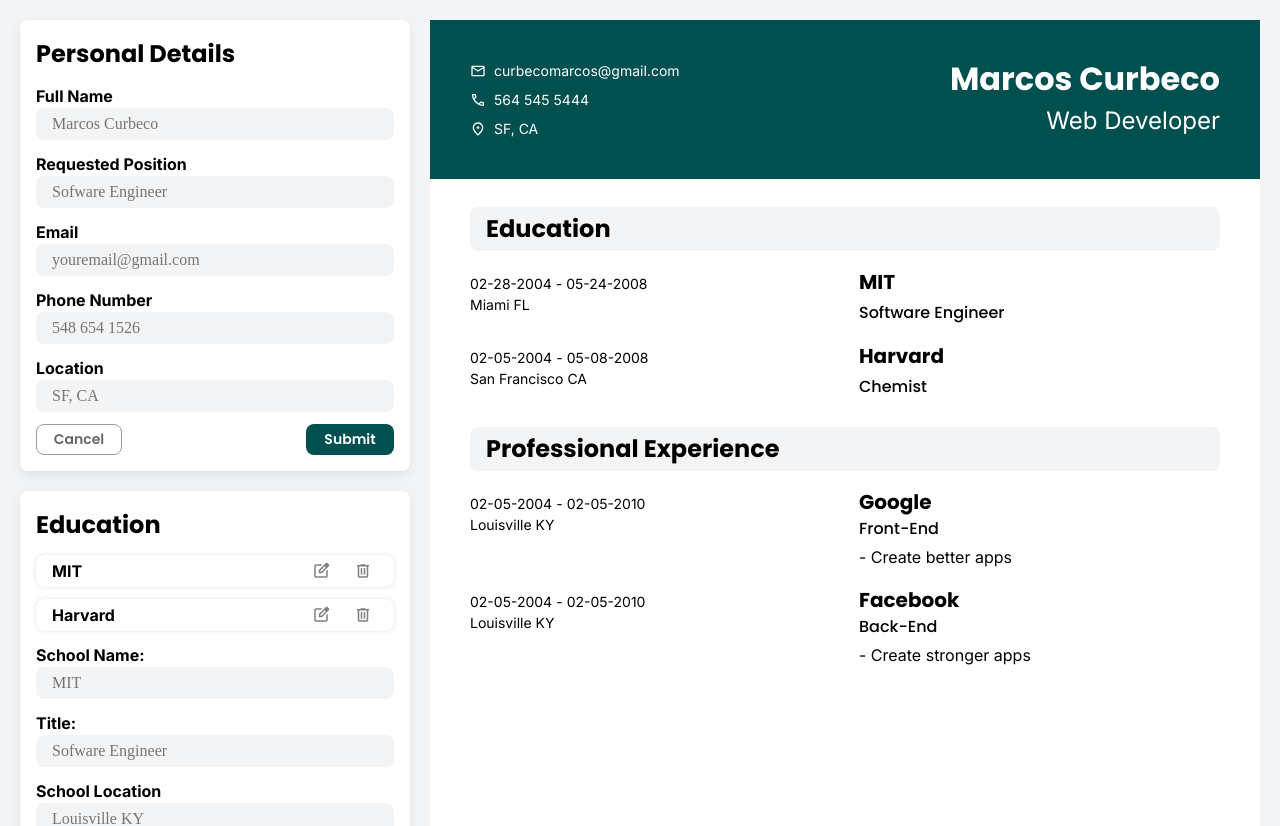
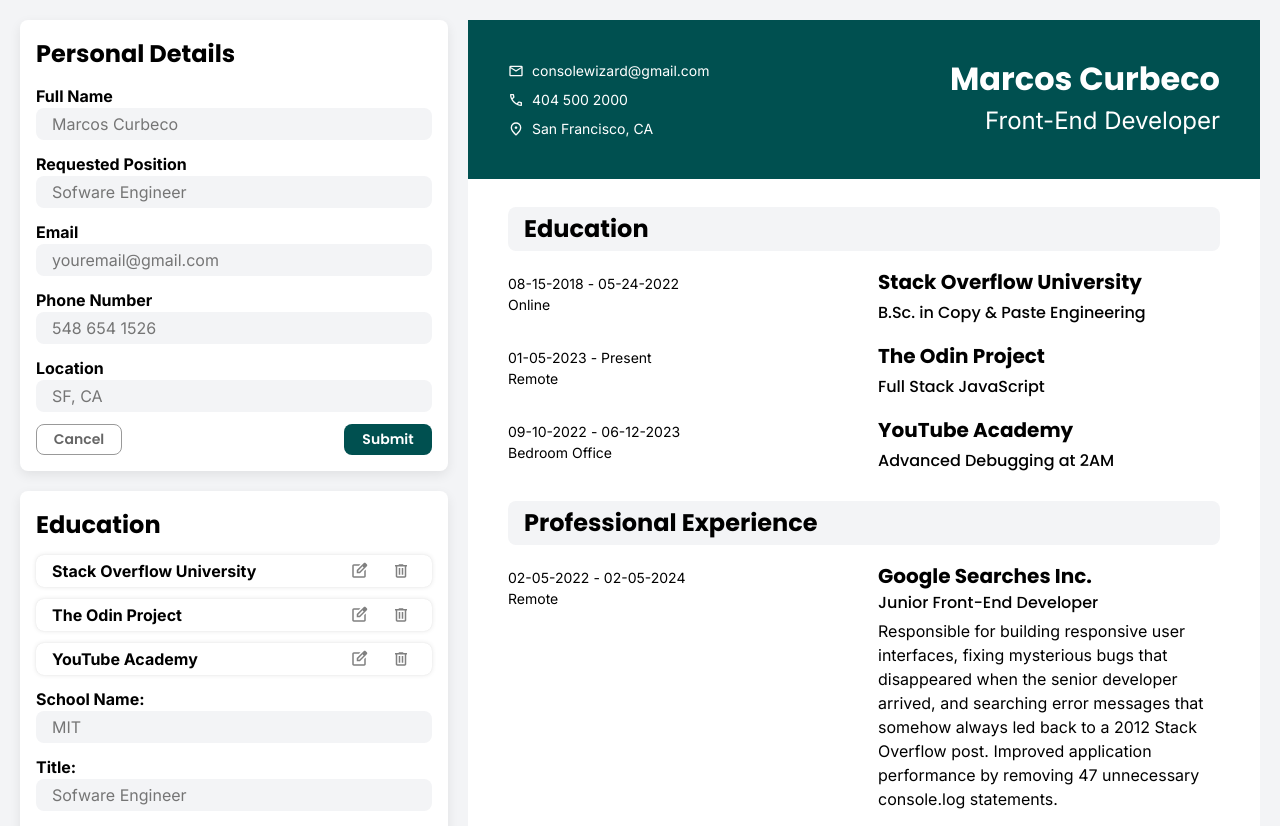
Before and after one commit to MCurb/cv-application-TOP_Project, a React (Vite) app: page / in a window 1280 px wide. Shown: the top 826 px of the page. Built offline with nearby package versions, Linux system fonts and the light colour scheme.

Commit message:
feat: add funny resume examples

```diff
--- a/src/App.css
+++ b/src/App.css
@@ -43,7 +43,7 @@ h2 {
   font-size: 24px;
 }
 
-p, label {
+p, label, input, ::placeholder {
   font-family: var(--text-font);
 }
 
--- a/src/App.jsx
+++ b/src/App.jsx
@@ -6,49 +6,69 @@ import { Resume } from "./components/resume/Resume";
 const initGnralInfo = {
   id: crypto.randomUUID(),
   fullName: "Marcos Curbeco",
-  requestedPosit: "Web Developer",
-  email: "curbecomarcos@gmail.com",
-  number: "564 545 5444",
-  location: "SF, CA",
+  requestedPosit: "Front-End Developer",
+  email: "consolewizard@gmail.com",
+  number: "404 500 2000",
+  location: "San Francisco, CA",
 };
 
 const initEducation = [
   {
     id: crypto.randomUUID(),
-    schoolName: "MIT",
-    title: "Software Engineer",
-    location: "Miami FL",
-    fromDate: "02-28-2004",
-    toDate: "05-24-2008",
+    schoolName: "Stack Overflow University",
+    title: "B.Sc. in Copy & Paste Engineering",
+    location: "Online",
+    fromDate: "08-15-2018",
+    toDate: "05-24-2022",
   },
   {
     id: crypto.randomUUID(),
-    schoolName: "Harvard",
-    title: "Chemist",
-    location: "San Francisco CA",
-    fromDate: "02-05-2004",
-    toDate: "05-08-2008",
+    schoolName: "The Odin Project",
+    title: "Full Stack JavaScript",
+    location: "Remote",
+    fromDate: "01-05-2023",
+    toDate: "Present",
+  },
+  {
+    id: crypto.randomUUID(),
+    schoolName: "YouTube Academy",
+    title: "Advanced Debugging at 2AM",
+    location: "Bedroom Office",
+    fromDate: "09-10-2022",
+    toDate: "06-12-2023",
   },
 ];
 
 const initWorkExp = [
   {
     id: crypto.randomUUID(),
-    companyName: "Google",
-    positionTitle: "Front-End",
-    location: "Louisville KY",
-    mainResp: "- Create better apps",
-    fromDate: "02-05-2004",
-    toDate: "02-05-2010",
+    companyName: "Google Searches Inc.",
+    positionTitle: "Junior Front-End Developer",
+    location: "Remote",
+    mainResp:
+      "Responsible for building responsive user interfaces, fixing mysterious bugs that disappeared when the senior developer arrived, and searching error messages that somehow always led back to a 2012 Stack Overflow post. Improved application performance by removing 47 unnecessary console.log statements.",
+    fromDate: "02-05-2022",
+    toDate: "02-05-2024",
   },
   {
     id: crypto.randomUUID(),
-    companyName: "Facebook",
-    positionTitle: "Back-End",
-    location: "Louisville KY",
-    mainResp: "- Create stronger apps",
-    fromDate: "02-05-2004",
-    toDate: "02-05-2010",
+    companyName: "Freelance & Crying LLC",
+    positionTitle: "React Developer",
+    location: "Mom's House",
+    mainResp:
+      "Developed modern React applications while pretending to understand webpack configuration files. Successfully centered divs after multiple emotional breakdowns and renamed project files from final.js to final-final-REAL-v2.js with industry-level consistency.",
+    fromDate: "03-01-2024",
+    toDate: "Present",
+  },
+  {
+    id: crypto.randomUUID(),
+    companyName: "BugFactory Studios",
+    positionTitle: "JavaScript Engineer",
+    location: "Austin, TX",
+    mainResp:
+      "Worked closely with developers to create new features, introduce accidental bugs into production, and confidently say 'it works on my machine' during meetings. Specialized in spending six hours debugging problems caused by a missing comma.",
+    fromDate: "06-10-2021",
+    toDate: "12-20-2021",
   },
 ];
 
```
